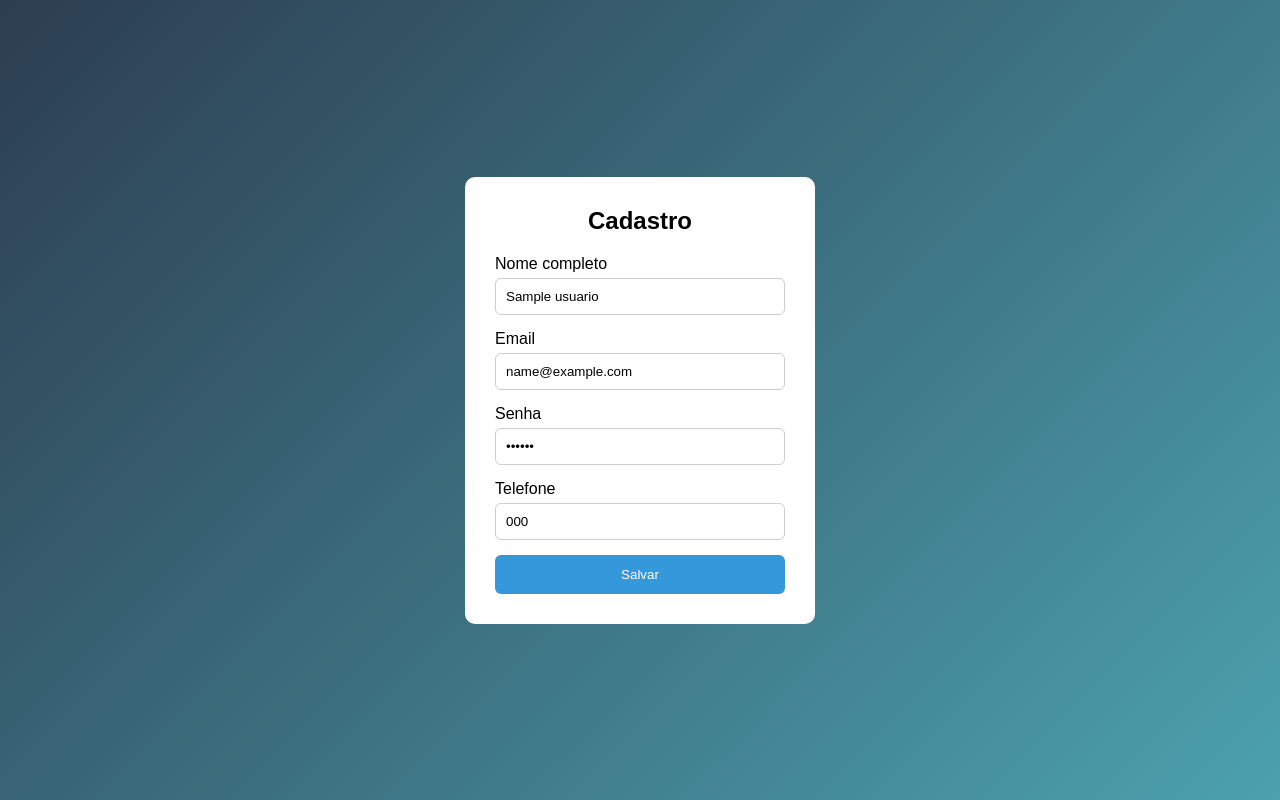
After one commit to FranGlauber/gestaoTI, a Flask app: page /usuario/editar/1 in a window 1280 px wide. The commit adds this page. Run offline with Flask 3, Linux system fonts and the light colour scheme; tables that the repository leaves empty hold one stand-in row (values such as "Sample post").

Commit message:
atualizacao

```diff
--- /dev/null
+++ b/controllers/usuario_controller.py
@@ -0,0 +1,72 @@
+from main import app
+from flask import request, render_template, redirect, session, url_for
+from models.usuario_model import *
+
+# Criando a sessão para interagir com o banco de dados
+SessionLocal = sessionmaker(autocommit=False, autoflush=False, bind=engine)
+
+# rotas
+@app.route("/usuario/novo")
+def inserir():
+ return render_template("usuario/usuario.html")
+
+@app.route("/usuario/create", methods=['POST'])
+def create():
+ if request.method == 'POST':
+ # Captura os dados enviados pelo formulário
+    nome = request.form['nome']
+    email = request.form['email']
+    senha = request.form['senha']
+    telefone = request.form['telefone']
+
+ # Cria um novo usuário
+ new_user = Usuario(nome=nome, email=email,senha=senha,
+telefone=telefone)
+
+ # Cria um novo usuário no banco de dados
+ db = SessionLocal()
+
+ # Adiciona o novo usuário ao banco de dados
+ db.add(new_user)
+ db.commit()
+ return redirect(url_for('lista'))
+
+@app.route("/usuario/lista")
+def lista():
+    db = SessionLocal()
+    # Consultar todos os usuários
+    usuarios = db.query(Usuario).all()
+    # Renderizar o HTML passando os dados
+    return render_template('usuario/lista.html', usuarios=usuarios)
+
+@app.route('/usuario/deletar/<int:item_id>')
+def deletar(item_id):
+    db = SessionLocal()
+    item = db.query(Usuario).get(item_id) # Busca o item pelo id
+    if item:
+        db.delete(item) # Deleta o item
+        db.commit()
+    return redirect(url_for('lista'))
+
+@app.route("/usuario/editar/<int:id>")
+def editar(id):
+    db = SessionLocal()
+    usuario = db.query(Usuario).filter(Usuario.id == id).first()
+    return render_template("usuario/atualizar.html", usuario=usuario)
+
+@app.route("/usuario/editar", methods=["POST"])
+def editar_usuario():
+        db = SessionLocal()
+        id = request.form.get("id")
+        nome = request.form.get("nome")
+        email = request.form.get("email")
+        senha = request.form.get("senha")
+        telefone = request.form.get("telefone")
+
+        usuario = db.query(Usuario).filter(Usuario.id == id).first()
+        usuario.nome = nome
+        usuario.email = email
+        usuario.senha = senha
+        usuario.telefone = telefone
+        db.commit()
+        return render_template("usuario/lista.html", usuarios=db.query(Usuario).all());
--- a/main.py
+++ b/main.py
@@ -1,46 +1,18 @@
 from flask import Flask, render_template, request
-from sqlalchemy import create_engine, Integer, String, Column, Float
-from sqlalchemy.orm import declarative_base, sessionmaker
+app = Flask(__name__)
 
-Base = declarative_base()
-engine = create_engine('mysql+pymysql://root:@localhost/loja')
-Session = sessionmaker(bind=engine)
+from models.usuario_model import *
+from controllers.usuario_controller import *
 
-class Usuario(Base):
-    __tablename__ = 'usuarios'
-    id = Column(Integer, primary_key=True, autoincrement=True)
-    nome = Column(String(50),nullable=False)
-    email = Column(String(100),nullable=False)
-Base.metadata.create_all(engine)
 
-app = Flask(__name__)
+if __name__ == '__main__':
+    app.run(debug=True, port=5001)
 
 @app.route('/index')
 def home():
     return render_template('index.html')
 
-@app.route('/usuarios')
-def usuarios():
-    return render_template('usuarios.html')
 
-@app.route('/usuarios/salvar', methods=['POST'])
-def salvar_usuario():
-    session=Session()
-    nome = request.form.get('nome')
-    email = request.form.get('email')
-
-    usuarios=Usuario()
-    usuarios.nome=nome
-    usuarios.email=email
-
-    session.add(usuarios)
-    session.commit()
-
-    return render_template('usuarios.html')
-
-@app.route('/produtos')
-def produtos():
-    return render_template('produtos.html')
-
-if __name__ == '__main__':
-    app.run(debug=True, port=5003)
+@app.route('/pecas')
+def pecas():
+    return render_template('pecas.html')
--- a/templates/index.html
+++ b/templates/index.html
@@ -11,8 +11,8 @@
         <h1>MENU PRINCIPAL</h1>
         <nav class="menu">
             <ul>
-                <li><a href="/usuarios">Usuários</a></li>
-                <li><a href="/produtos">Produtos</a></li>
+                <li><a href="/usuario/novo">Usuários</a></li>
+                <li><a href="#">Produtos</a></li>
                 <li><a href="#">Fornecedores</a></li>
                 <li><a href="#">Venda</a></li>
             </ul>
--- /dev/null
+++ b/templates/usuario/atualizar.html
@@ -0,0 +1,37 @@
+<!DOCTYPE html>
+<html lang="pt-br">
+<head>
+    <meta charset="UTF-8">
+    <meta name="viewport" content="width=device-width, initial-scale=1.0">
+    <title>Usuario</title>
+    <link rel="stylesheet" href="../static/form.css">
+</head>
+<body>
+    <div class="form-container">
+        <h2>Cadastro</h2>
+        <form action="{{ url_for('editar_usuario') }}" method="POST">
+            <div>
+                <input type="hidden" name="id" value="{{ usuario.id }}">
+            </div>
+            <div class="form-group">
+                <label>Nome completo</label>
+                <input type="text" name="nome" value="{{ usuario.nome }}">
+            </div>
+            <div class="form-group">
+                <label>Email</label>
+                <input type="email" name="email" value="{{ usuario.email }}">
+            </div>
+            <div class="form-group">
+                <label>Senha</label>
+                <input type="password" name="senha" value="{{ usuario.senha }}">
+            </div>
+            <div class="form-group">
+                <label>Telefone</label>
+                <input type="text" name="telefone" value="{{ usuario.telefone }}">
+            </div>
+
+            <button type="submit">Salvar</button>
+        </form>
+    </div>
+</body>
+</html>
```
Also changed, not shown: models/conexao.py (added, +8 -0 lines), models/pecas_model.py (added, +18 -0 lines), models/pedido_model.py (added, +20 -0 lines), models/usuario_model.py (added, +18 -0 lines), templates/usuario/lista.html (renamed from templates/list_user.html, +15 -4 lines), templates/usuario/usuario.html (renamed from templates/usuarios.html, +15 -8 lines), controllers/pecas_controller.py (added), controllers/pedido_controller.py (added), templates/pecas/pecas.html (renamed from templates/produtos.html), templates/pedido/pedido.html (added), templates/usuario/editar.html (added).
